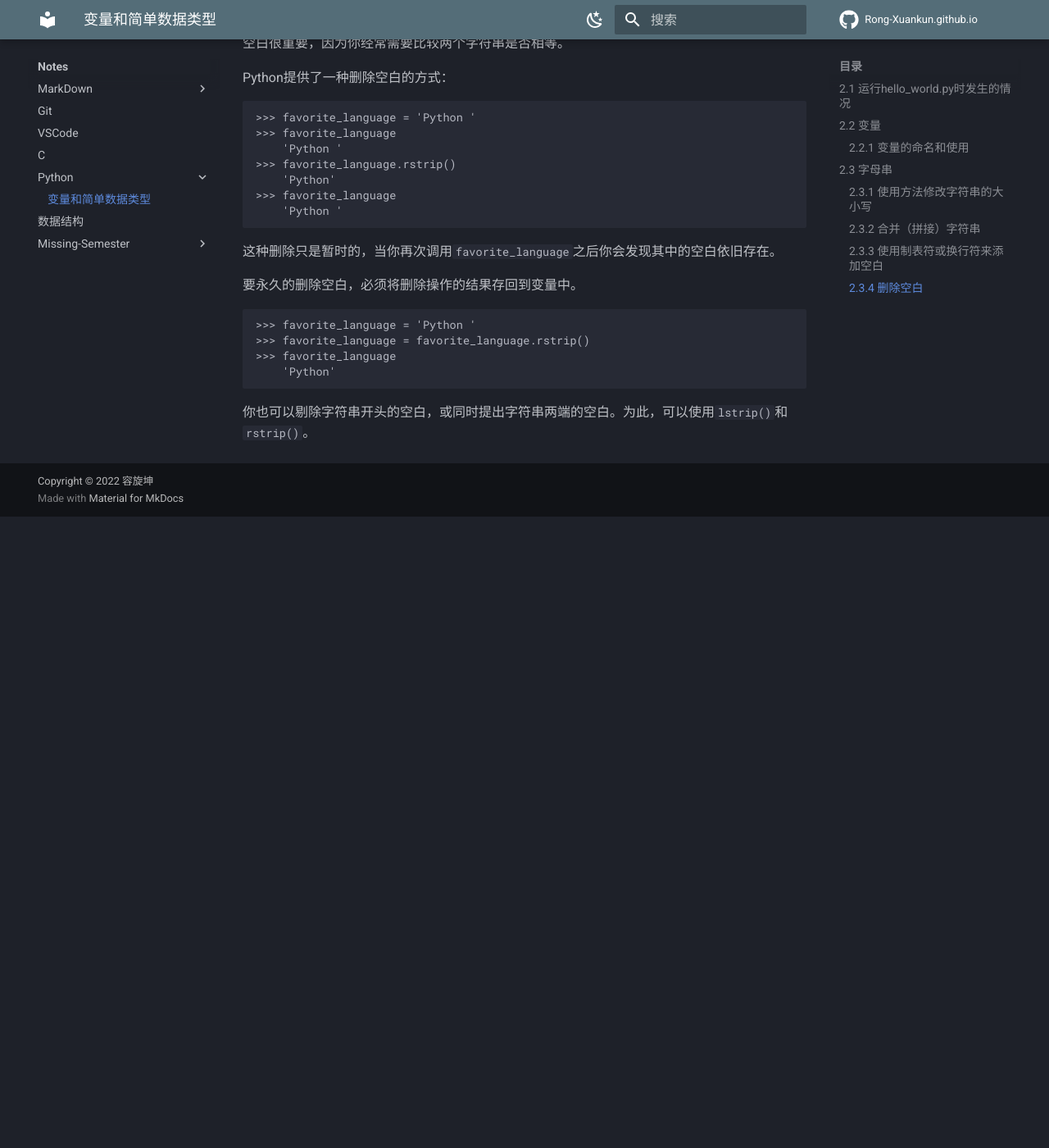
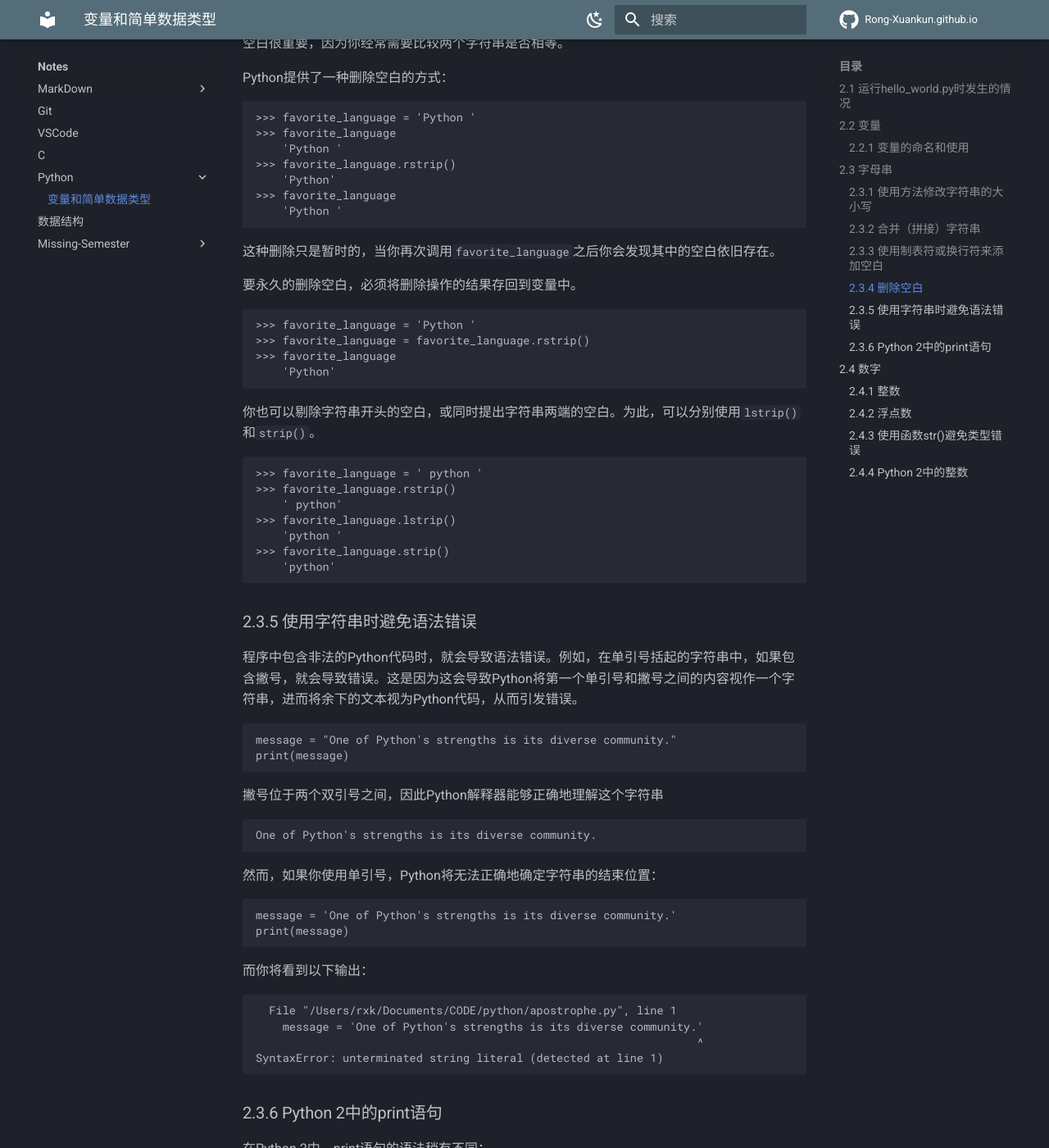
Before and after one commit to Rong-Xuankun/Rong-xuankun.github.io, an MkDocs documentation site: the page built from docs/Notes/Python/1-变量和简单数据类型.md, in a window 1280 px wide and 1400 px high, scrolled down 3050 px. Shown: the whole window at 82% size. Built offline with MkDocs 1.6.1 and Material for MkDocs 9.7.7, drawn with Linux system fonts in a browser that asks for light colours; comment, search, counter and statistics services are not loaded; before the commit the page ends 3680 px from its top, so only the background shows below that; some of the changed text lies outside the part shown.

Commit message:
Update py

````diff
--- a/docs/Notes/Python/1-变量和简单数据类型.md
+++ b/docs/Notes/Python/1-变量和简单数据类型.md
@@ -174,4 +174,155 @@ Python提供了一种删除空白的方式：
     'Python'
 ```
 
-你也可以剔除字符串开头的空白，或同时提出字符串两端的空白。为此，可以使用`lstrip()`和`rstrip()`。
+你也可以剔除字符串开头的空白，或同时提出字符串两端的空白。为此，可以分别使用`lstrip()`和`strip()`。
+
+```
+>>> favorite_language = ' python '
+>>> favorite_language.rstrip()
+    ' python'
+>>> favorite_language.lstrip()
+    'python '
+>>> favorite_language.strip()
+    'python'
+```
+
+### 2.3.5 使用字符串时避免语法错误
+
+程序中包含非法的Python代码时，就会导致语法错误。例如，在单引号括起的字符串中，如果包含撇号，就会导致错误。这是因为这会导致Python将第一个单引号和撇号之间的内容视作一个字符串，进而将余下的文本视为Python代码，从而引发错误。
+
+```
+message = "One of Python's strengths is its diverse community."
+print(message)
+```
+
+撇号位于两个双引号之间，因此Python解释器能够正确地理解这个字符串
+
+```
+One of Python's strengths is its diverse community.
+```
+
+然而，如果你使用单引号，Python将无法正确地确定字符串的结束位置：
+
+```
+message = 'One of Python's strengths is its diverse community.'
+print(message)
+```
+
+而你将看到以下输出：
+
+```
+  File "/Users/rxk/Documents/CODE/python/apostrophe.py", line 1
+    message = 'One of Python's strengths is its diverse community.'
+                                                                  ^
+SyntaxError: unterminated string literal (detected at line 1)
+```
+
+### 2.3.6 Python 2中的print语句
+
+在Python 2中。print语句的语法稍有不同：
+
+```
+>>> print "Hello Python 2.7 World!"
+    Hello Python 2.7 World!
+```
+
+在Python 2中，无需将要打印的内容放在括号里。
+
+## 2.4 数字
+
+### 2.4.1 整数
+
+直接使用 `+` , `-` , `*`, `/` 进行运算
+
+Python使用两个乘号表示乘方运算：
+
+```
+>>> 3 ** 2
+    9
+>>> 3 ** 3
+    27
+>>> 10 ** 6
+    1000000
+```
+
+Python还支持运算次序，因此你可以在同一个表达式中使用多种运算。你还可以使用括号来修改运算次序，让Python按照你指定的次序进行运算，如下所示：
+
+```
+>>> 2 + 3 * 4
+    14
+>>> (2 + 3) * 4
+    20
+```
+
+空格不影响计算方式。
+
+### 2.4.2 浮点数
+
+Python将带小数点的数都称为浮点数。
+
+但需要注意的是，结果包含小数位数可能是不确定的：
+
+```
+>>> 0.2 + 0.1
+    0.300000000004
+>>> 3 * 0.1
+    0.300000000004
+```
+
+### 2.4.3 使用函数str()避免类型错误
+
+假如你现在有这样一段程序：
+
+```
+age = 23
+message = "Happy " + age + "rd Birthday!"
+print(message)
+```
+
+你可能会认为这样并没有什么问题，但是当你执行这个程序的时候，会得到这样一个报错信息：
+
+```
+Traceback (most recent call last):
+  File "/Users/rxk/Documents/CODE/python/apostrophe.py", line 2, in <module>
+    message = "Happy " + age + "rd Birthday!"
+TypeError: can only concatenate str (not "int") to str
+```
+
+这是一个`类型错误`，意味着Python无法识别你使用的信息。
+
+Python认为age这个变量可能是数值23，也可能是字符2和3，因此需要使用str()函数：
+
+```
+age = 23
+message = "Happy " + str(age) + " rd Birthday!"
+print(message)
+```
+
+这样就可以正常输出了：
+
+```
+Happy 23rd Birthday!
+```
+
+### 2.4.4 Python 2中的整数
+
+在Python 2中：
+
+```
+>>> 3 / 2
+    1
+```
+Python 2返回的结果为1， 而不是1.5。在Python 2中，整数除法的结果只包含整数部分，小数部分被删除。
+
+若要避免这种情况，务必确保至少有一个操作数为浮点数。
+
+```
+>>> 3 / 2
+    1
+>>> 3.0 / 2
+    1.5
+>>> 3 / 2.0
+    1.5
+>>> 3.0 / 2.0
+    1.5
+```
````
